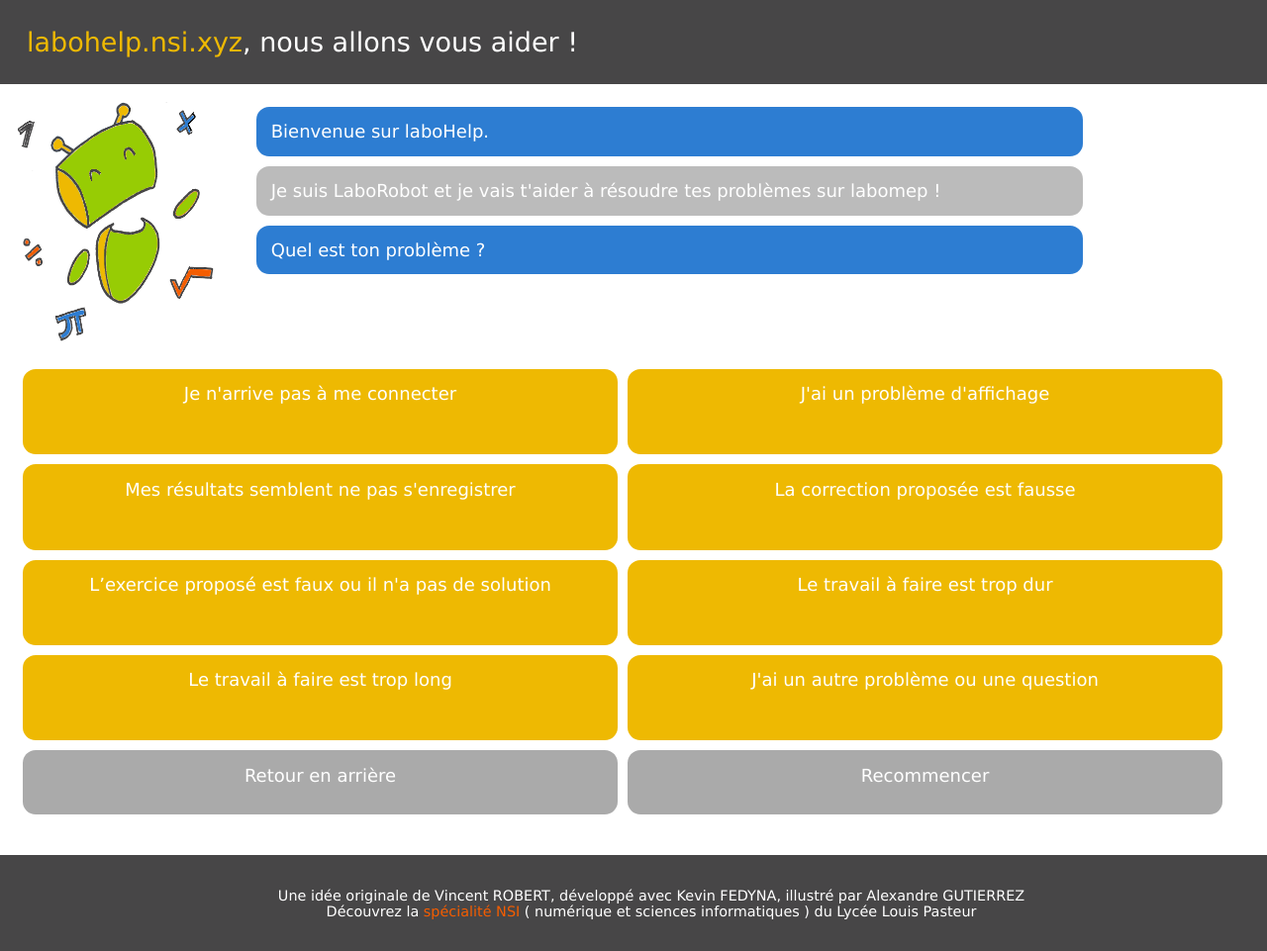
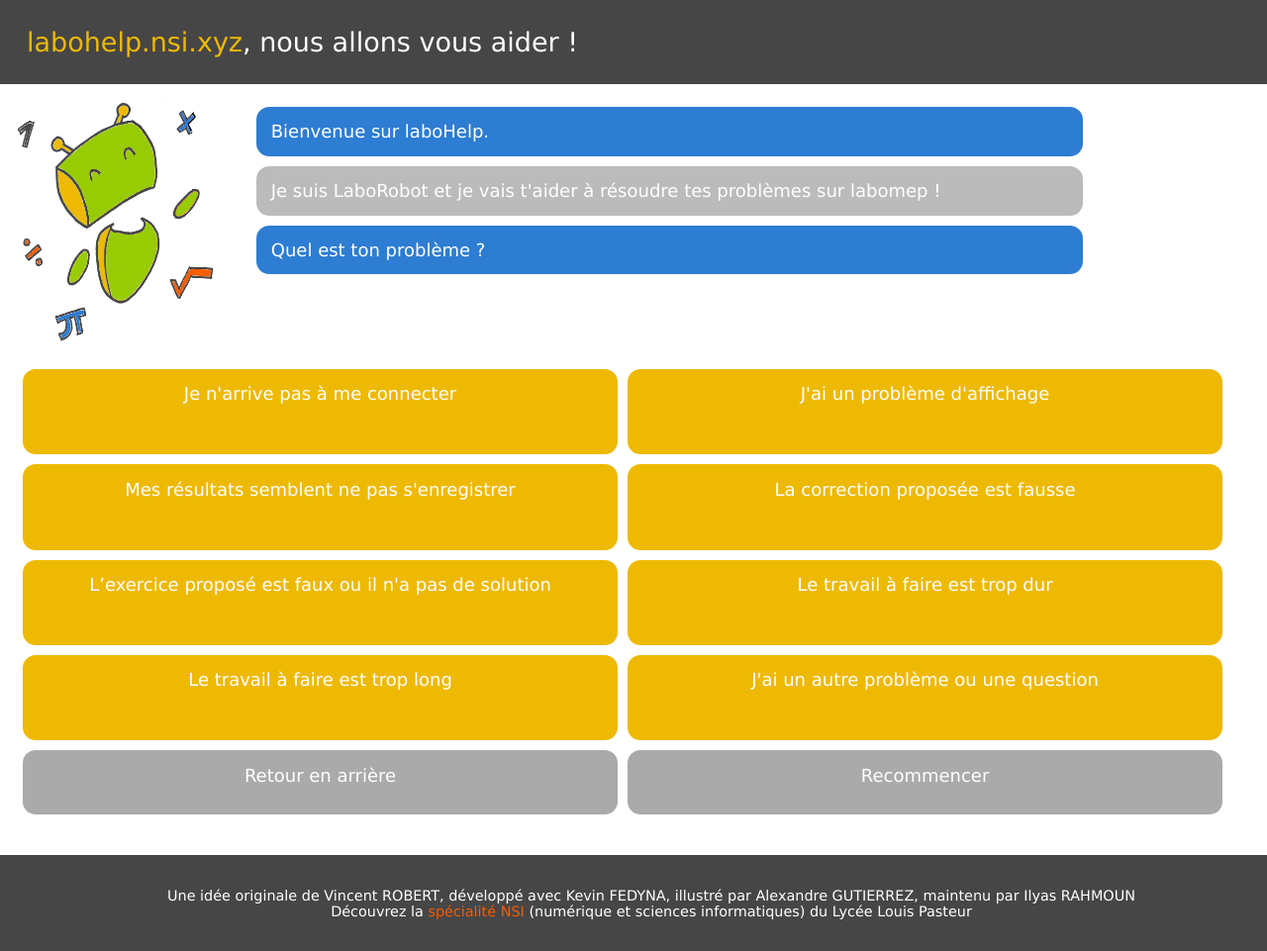
Before and after one commit to m4th2/LaboHelp, a PHP site: page / in a window 1280 px wide; the page is wider, and only the part inside the window is pictured. Shown: that part at 99% size. Run offline with PHP 8.4, Linux system fonts and the light colour scheme.

Commit message:
Correction du Footer - Correction de la position du footer quand une page est peu remplie - Ajout d'une icône dans le title

```diff
--- a/css/style.css
+++ b/css/style.css
@@ -3,9 +3,13 @@
 
 body{
 	margin: 0;
-	padding : 0;
+	padding: 0;
 	font: 18px "Lucida Sans Unicode", sans-serif;
 	color: #474647;
+	height: 100vh;
+	overflow-x: hidden;
+	display: flex;
+	flex-direction: column;
 }
 
 /* Haut de page */
@@ -29,6 +33,7 @@ body{
 	float: left;
 	padding: 0 1em 0 1em;
 	background-color: white;
+	flex: 1;
 }
 
 /* Bas de page */
--- a/include/body_footer.php
+++ b/include/body_footer.php
@@ -1,6 +1,6 @@
 <div id="footer">
 	<p class="small">
-	Une idée originale de Vincent ROBERT, développé avec Kevin FEDYNA, illustré par Alexandre GUTIERREZ
-	<br> Découvrez la <a href="https://nsi.xyz">spécialité NSI</a> ( numérique et sciences informatiques ) du Lycée Louis Pasteur
+	Une idée originale de Vincent ROBERT, développé avec Kevin FEDYNA, illustré par Alexandre GUTIERREZ, maintenu par Ilyas RAHMOUN
+	<br> Découvrez la <a href="https://nsi.xyz">spécialité NSI</a> (numérique et sciences informatiques) du Lycée Louis Pasteur
 	</p>
 </div>
--- a/include/body_header.php
+++ b/include/body_header.php
@@ -1,3 +1,3 @@
 <div id="header">
-	<a href="https://labohelp.nsi.xyz">labohelp.nsi.xyz</a>, nous allons vous aider !</div>
+	<a href="index.php">labohelp.nsi.xyz</a>, nous allons vous aider !</div>
 </div>
--- a/include/html_head.php
+++ b/include/html_head.php
@@ -1,5 +1,6 @@
 <head>
 	<meta charset="utf-8">
 	<link rel="stylesheet" href="css/<?php if (isset($_GET["style"]) && $_GET["style"] == "no") {echo "css disabled";}?>style.css">
+	<link rel="icon" href="LaboRobot.png">
 	<title>laboHelp</title>
 </head>
```
